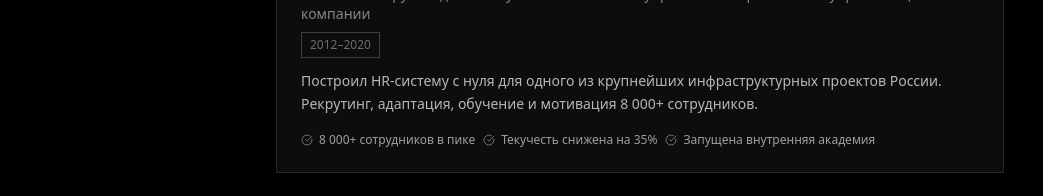
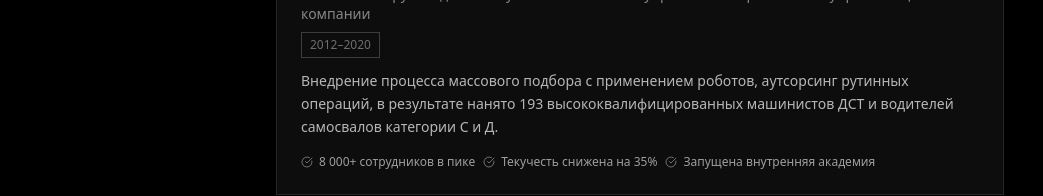
Before and after one commit to pr-poehali-dev/project-rocket-2023, a React (Vite) app: page /projects in a window 1280 px wide. Shown: the part 506-702 px from the top of the page, without its empty margins (0-1043 px from the left). Built offline with nearby package versions, Linux system fonts and the light colour scheme.

Commit message:
feat: ЦКАД-3 HR-система и рекрутинг

```diff
--- a/src/pages/Projects.tsx
+++ b/src/pages/Projects.tsx
@@ -8,7 +8,7 @@ const projects = [
     period: '2012–2020',
     role: 'Заместитель руководителя службы — Начальник управления персоналом в управляющей компании',
     description:
-      'Построил HR-систему с нуля для одного из крупнейших инфраструктурных проектов России. Рекрутинг, адаптация, обучение и мотивация 8 000+ сотрудников.',
+      'Внедрение процесса массового подбора с применением роботов, аутсорсинг рутинных операций, в результате нанято 193 высококвалифицированных машинистов ДСТ и водителей самосвалов категории С и Д.',
     results: ['8 000+ сотрудников в пике', 'Текучесть снижена на 35%', 'Запущена внутренняя академия'],
     image: 'https://cdn.iz.ru/sites/default/files/styles/900x506/public/news-2023-04/post_SSS_uchastok_TsKaD_Denisov%2814%29.jpg?itok=50b1ZW-G',
   },
```
